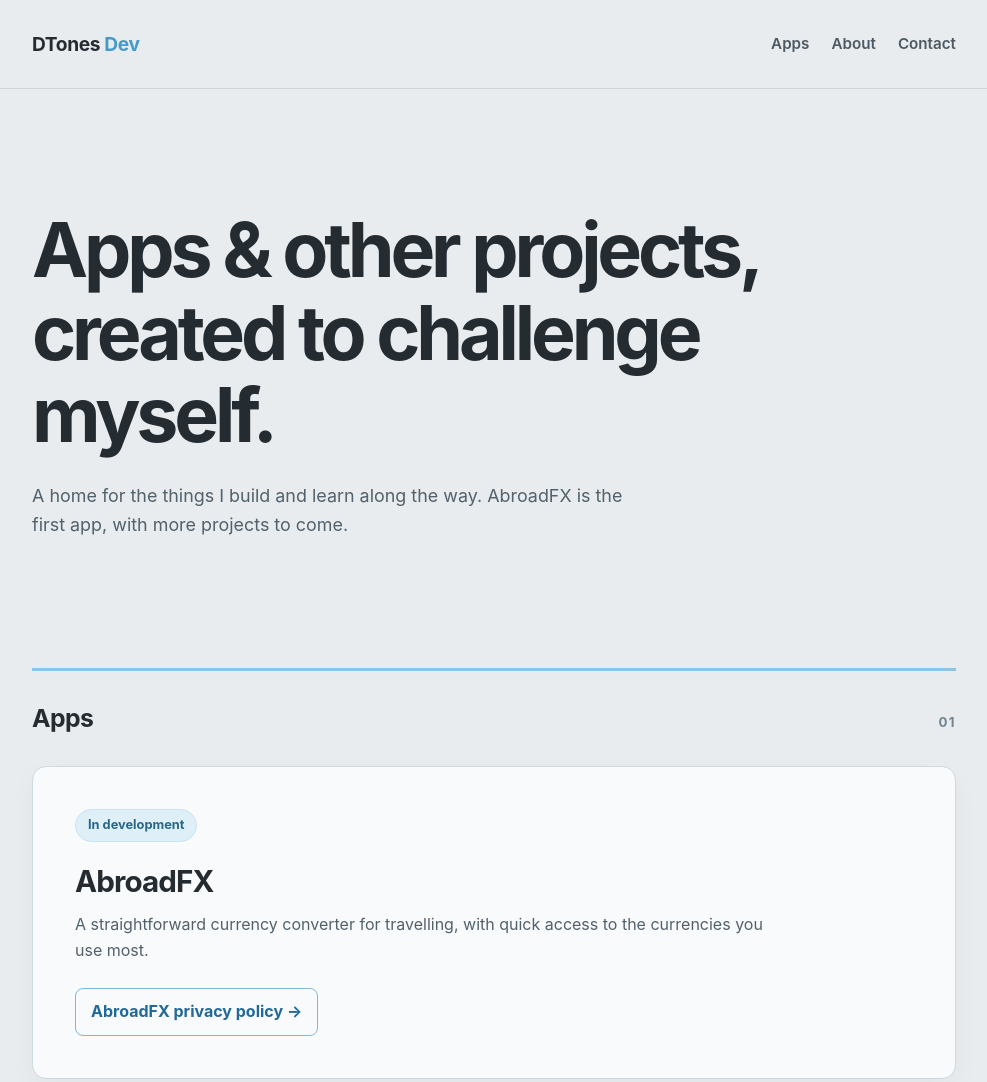
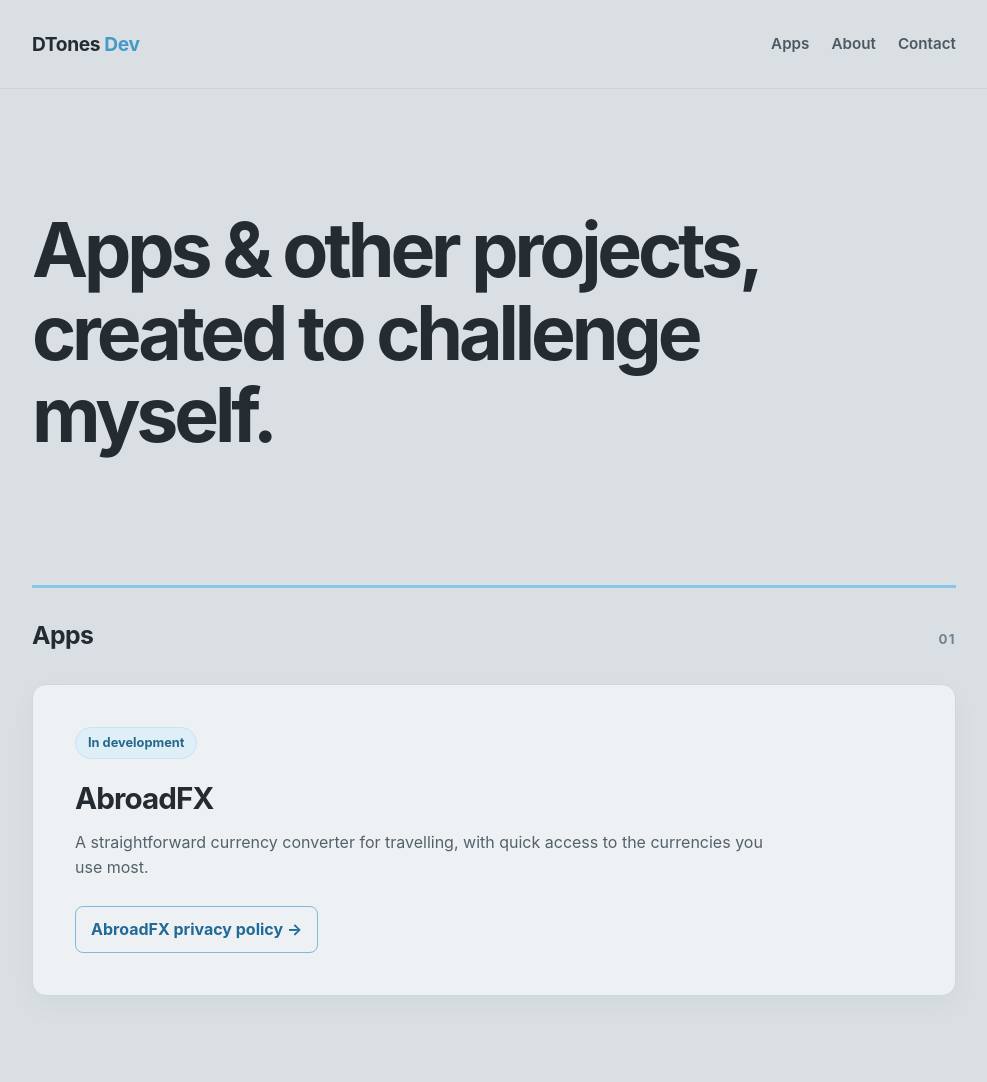
Before and after one commit to danieltonesdjt-beep/danieltonesdjt-beep.github.io, a plain HTML site: page index.html in a window 1280 px wide. Shown: the top 1082 px of the page, without its empty margins (146-1133 px from the left). Drawn offline with Linux system fonts and the light colour scheme.

Commit message:
Darken grey theme and simplify home page intro

```diff
--- a/index.html
+++ b/index.html
@@ -3,11 +3,11 @@
 <head>
   <meta charset="utf-8">
   <meta name="viewport" content="width=device-width, initial-scale=1">
-  <meta name="theme-color" content="#e8ecef">
+  <meta name="theme-color" content="#d9dfe3">
   <meta name="description" content="Apps and other projects by DTones. Explore AbroadFX and follow future projects.">
   <title>DTones Dev | Apps and projects</title>
   <style>
-    :root { color-scheme: light; font-family: -apple-system, BlinkMacSystemFont, "Segoe UI", sans-serif; background: #e8ecef; color: #242b31; }
+    :root { color-scheme: light; font-family: -apple-system, BlinkMacSystemFont, "Segoe UI", sans-serif; background: #d9dfe3; color: #242b31; }
     * { box-sizing: border-box; }
     html { scroll-behavior: smooth; }
     body { margin: 0; line-height: 1.6; }
@@ -22,13 +22,12 @@
     nav a { color: #4c5962; text-decoration: none; font-size: .95rem; font-weight: 600; }
     nav a:hover, nav a:focus-visible { color: #256d9f; }
     .hero { padding-top: clamp(64px, 10vw, 120px); padding-bottom: clamp(70px, 11vw, 128px); }
-    h1 { max-width: 840px; font-size: clamp(2.55rem, 6.5vw, 4.7rem); line-height: 1.1; letter-spacing: -.055em; margin: 0 0 25px; }
-    .intro { color: #52616b; font-size: 1.12rem; max-width: 620px; margin: 0; }
+    h1 { max-width: 840px; font-size: clamp(2.55rem, 6.5vw, 4.7rem); line-height: 1.1; letter-spacing: -.055em; margin: 0; }
     .section { border-top: 3px solid #8ac6e8; padding-top: 28px; padding-bottom: 90px; }
     .section-heading { display: flex; align-items: baseline; justify-content: space-between; gap: 18px; margin-bottom: 28px; }
     h2 { font-size: 1.55rem; letter-spacing: -.025em; margin: 0; }
     .section-number { color: #71838e; font-size: .83rem; font-weight: 700; letter-spacing: .11em; }
-    .card { background: #f8fafb; border: 1px solid #cdd8df; border-radius: 14px; padding: clamp(26px, 5vw, 42px); box-shadow: 0 10px 28px rgba(30, 44, 55, .035); }
+    .card { background: #edf1f3; border: 1px solid #cdd8df; border-radius: 14px; padding: clamp(26px, 5vw, 42px); box-shadow: 0 10px 28px rgba(30, 44, 55, .035); }
     .pill { display: inline-block; color: #276889; background: #deeff8; border: 1px solid #c9e3f1; border-radius: 999px; padding: 5px 12px; font-size: .8rem; font-weight: 700; }
     h3 { font-size: 1.85rem; letter-spacing: -.03em; margin: 16px 0 7px; }
     .card p, .section p { color: #53616b; max-width: 690px; margin: 0; }
@@ -54,8 +53,7 @@
   <main class="wrap">
     <div class="hero">
       <h1>Apps &amp; other projects, created to challenge myself.</h1>
-      <p class="intro">A home for the things I build and learn along the way. AbroadFX is the first app, with more projects to come.</p>
-    </div>
+          </div>
 
     <section class="section" id="apps" aria-labelledby="apps-heading">
       <div class="section-heading"><h2 id="apps-heading">Apps</h2><span class="section-number">01</span></div>
```
